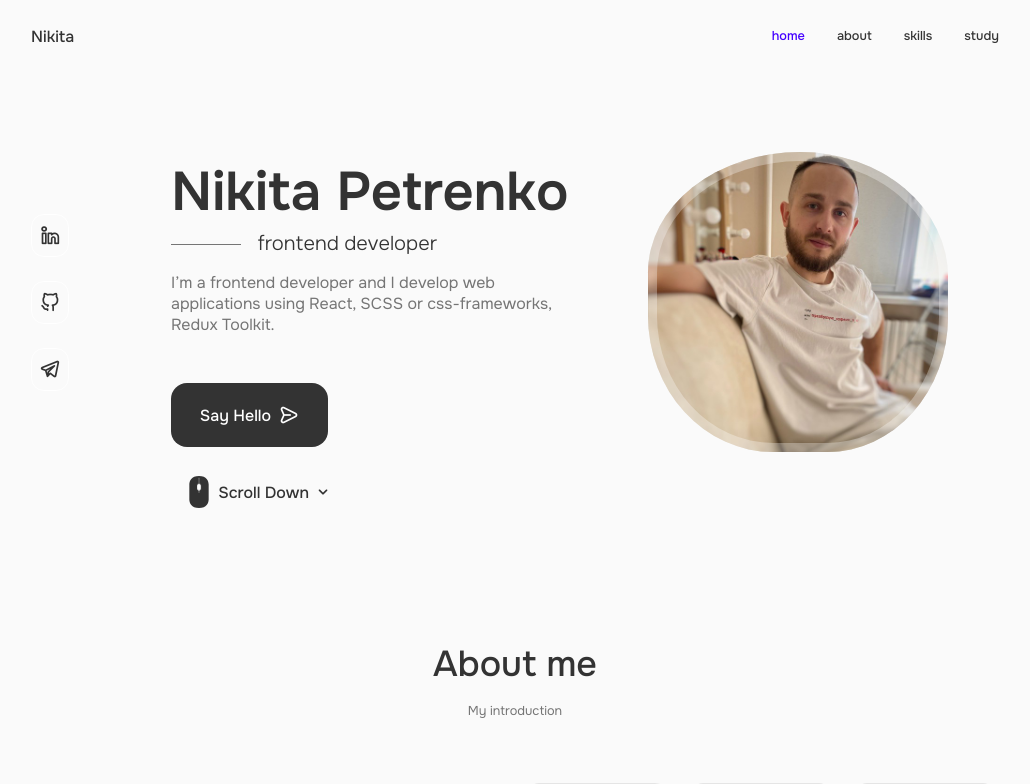
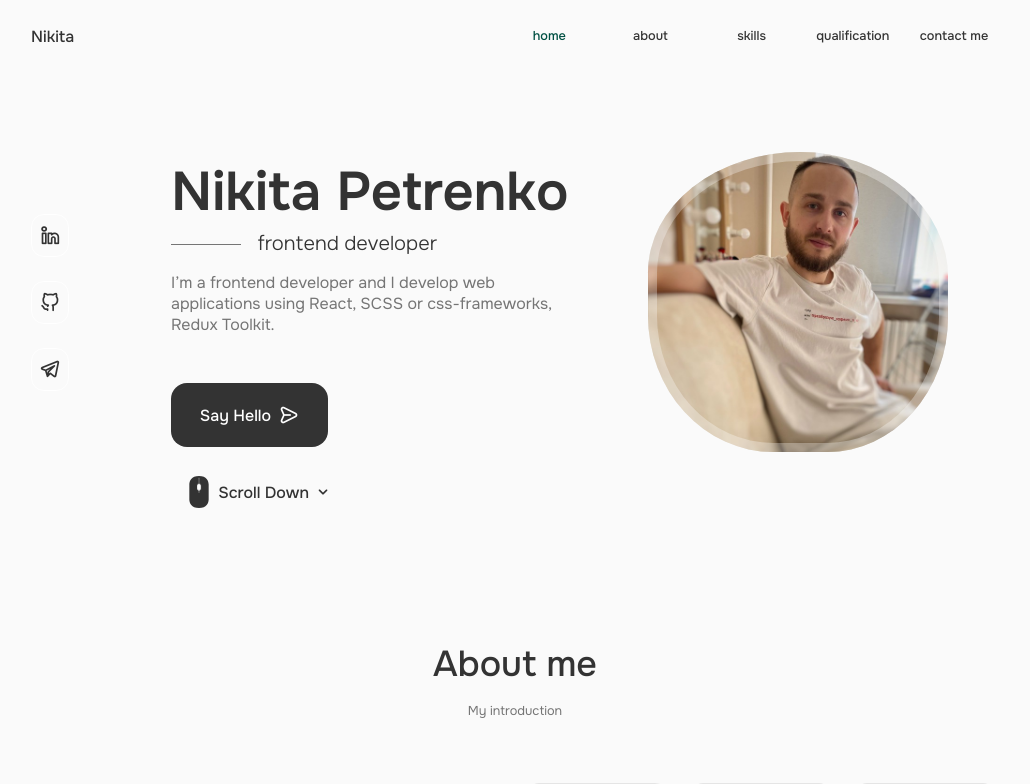
Before and after one commit to posternaka/portfolio, a React (Vite) app: page / in a window 1280 px wide. Shown: the top 784 px of the page, without its empty margins (125-1155 px from the left). Built offline with nearby package versions, Linux system fonts and the light colour scheme.

Commit message:
header: fixed nav for section

```diff
--- a/src/components/header/Header.jsx
+++ b/src/components/header/Header.jsx
@@ -65,16 +65,31 @@ const Header = () => {
 
 						<li className='nav__item'>
 							<a
-								href='#study'
-								onClick={() => setActiveNav('#study')}
+								href='#qualification'
+								onClick={() => setActiveNav('#qualification')}
 								className={
-									activeNav === '#study'
+									activeNav === '#qualification'
 										? 'nav__link active__link'
 										: 'nav__link'
 								}
 							>
 								<i className='uil uil-clipboard-alt nav__icon'></i>
-								study
+								qualification
+							</a>
+						</li>
+
+						<li className='nav__item'>
+							<a
+								href='#contact'
+								onClick={() => setActiveNav('#contact')}
+								className={
+									activeNav === '#contact'
+										? 'nav__link active__link'
+										: 'nav__link'
+								}
+							>
+								<i className='uil uil-clipboard-alt nav__icon'></i>
+								contact me
 							</a>
 						</li>
 					</ul>
--- a/src/components/header/header.css
+++ b/src/components/header/header.css
@@ -23,7 +23,7 @@
 
 .nav__list {
 	display: flex;
-	column-gap: 2rem;
+	column-gap: 0.7rem;
 }
 
 .nav__link {
@@ -33,7 +33,11 @@
 	font-size: var(--small-font-size);
 	color: var(--title-color);
 	font-weight: var(--font-medium);
-	transition: color 0.3s;
+	transition: color 0.3s, letter-spacing 0.4s;
+}
+
+.nav__item {
+	width: 90px;
 }
 
 .nav__icon,
@@ -47,9 +51,13 @@
 }
 
 /* active link */
-.active__link,
+.active__link {
+	color: rgb(0, 80, 67);
+}
+
 .nav__link:hover {
-	color: rgb(68, 0, 255);
+	color: rgb(0, 156, 132);
+	letter-spacing: 0.08rem;
 }
 
 /* breakpoints */
--- a/src/components/qualification/Qualification.jsx
+++ b/src/components/qualification/Qualification.jsx
@@ -8,7 +8,7 @@ const Qualification = () => {
 	};
 
 	return (
-		<section className='qualification section'>
+		<section className='qualification section' id='qualification'>
 			<h2 className='section__title'>Qualification</h2>
 			<span className='section__subtitle'>My personal journey</span>
 
```
